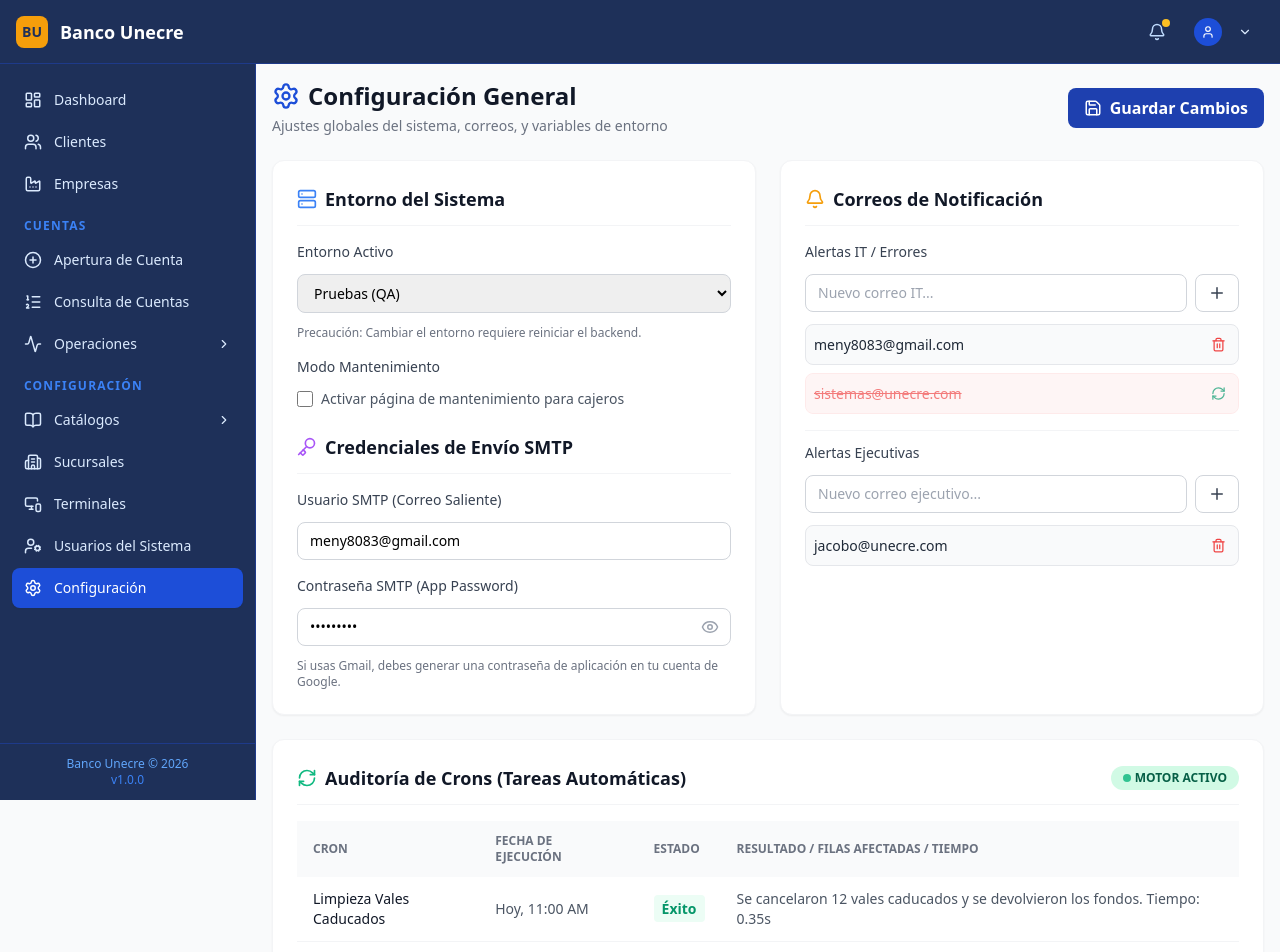
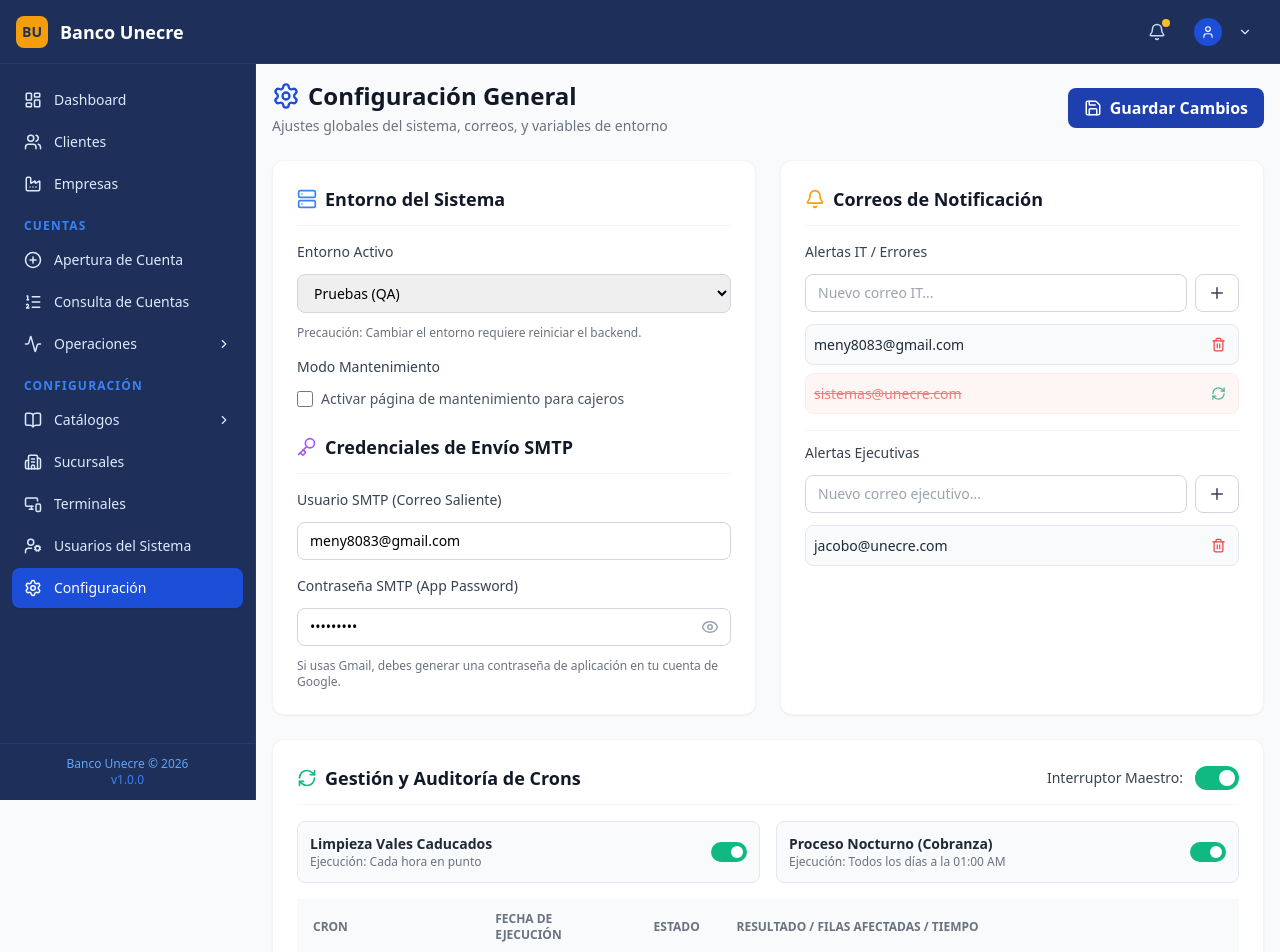
Before and after one commit to BancaUnecre/bancaUnecreFront, a React (Vite) app: page /configuracion in a window 1280 px wide. Shown: the top 952 px of the page. Built offline with nearby package versions, Linux system fonts and the light colour scheme; sample sign-in values are in the browser's storage.

Commit message:
feat: Agregar interruptores individuales para cada cron y actualizar normativa

```diff
--- a/src/pages/configuracion/ConfiguracionGeneral.tsx
+++ b/src/pages/configuracion/ConfiguracionGeneral.tsx
@@ -154,16 +154,38 @@ const ConfiguracionGeneral: React.FC = () => {
           <div className="flex items-center justify-between border-b border-gray-100 pb-3">
             <h2 className="text-lg font-semibold text-gray-900 flex items-center gap-2">
               <RefreshCw size={20} className="text-emerald-500" />
-              Auditoría de Crons (Tareas Automáticas)
+              Gestión y Auditoría de Crons
             </h2>
             <div className="flex items-center gap-3">
-              <span className="px-3 py-1 bg-emerald-100 text-emerald-800 rounded-full text-xs font-bold flex items-center gap-1">
-                <span className="w-2 h-2 rounded-full bg-emerald-500 animate-pulse"></span> MOTOR ACTIVO
-              </span>
+              <span className="text-sm font-medium text-gray-700">Interruptor Maestro:</span>
+              <button className="relative inline-flex h-6 w-11 items-center rounded-full bg-emerald-500 transition-colors">
+                <span className="inline-block h-4 w-4 translate-x-6 transform rounded-full bg-white transition-transform"></span>
+              </button>
             </div>
           </div>
 
-          <div className="overflow-x-auto">
+          <div className="grid grid-cols-1 md:grid-cols-2 gap-4 mb-4">
+            <div className="flex items-center justify-between p-3 bg-gray-50 rounded-lg border border-gray-200">
+              <div>
+                <p className="font-semibold text-gray-800 text-sm">Limpieza Vales Caducados</p>
+                <p className="text-xs text-gray-500">Ejecución: Cada hora en punto</p>
+              </div>
+              <button className="relative inline-flex h-5 w-9 items-center rounded-full bg-emerald-500 transition-colors">
+                <span className="inline-block h-3 w-3 translate-x-5 transform rounded-full bg-white transition-transform"></span>
+              </button>
+            </div>
+            <div className="flex items-center justify-between p-3 bg-gray-50 rounded-lg border border-gray-200">
+              <div>
+                <p className="font-semibold text-gray-800 text-sm">Proceso Nocturno (Cobranza)</p>
+                <p className="text-xs text-gray-500">Ejecución: Todos los días a la 01:00 AM</p>
+              </div>
+              <button className="relative inline-flex h-5 w-9 items-center rounded-full bg-emerald-500 transition-colors">
+                <span className="inline-block h-3 w-3 translate-x-5 transform rounded-full bg-white transition-transform"></span>
+              </button>
+            </div>
+          </div>
+
+          <div className="overflow-x-auto mt-4">
             <table className="w-full text-left text-sm text-gray-600">
               <thead className="text-xs uppercase bg-gray-50 text-gray-500">
                 <tr>
```
